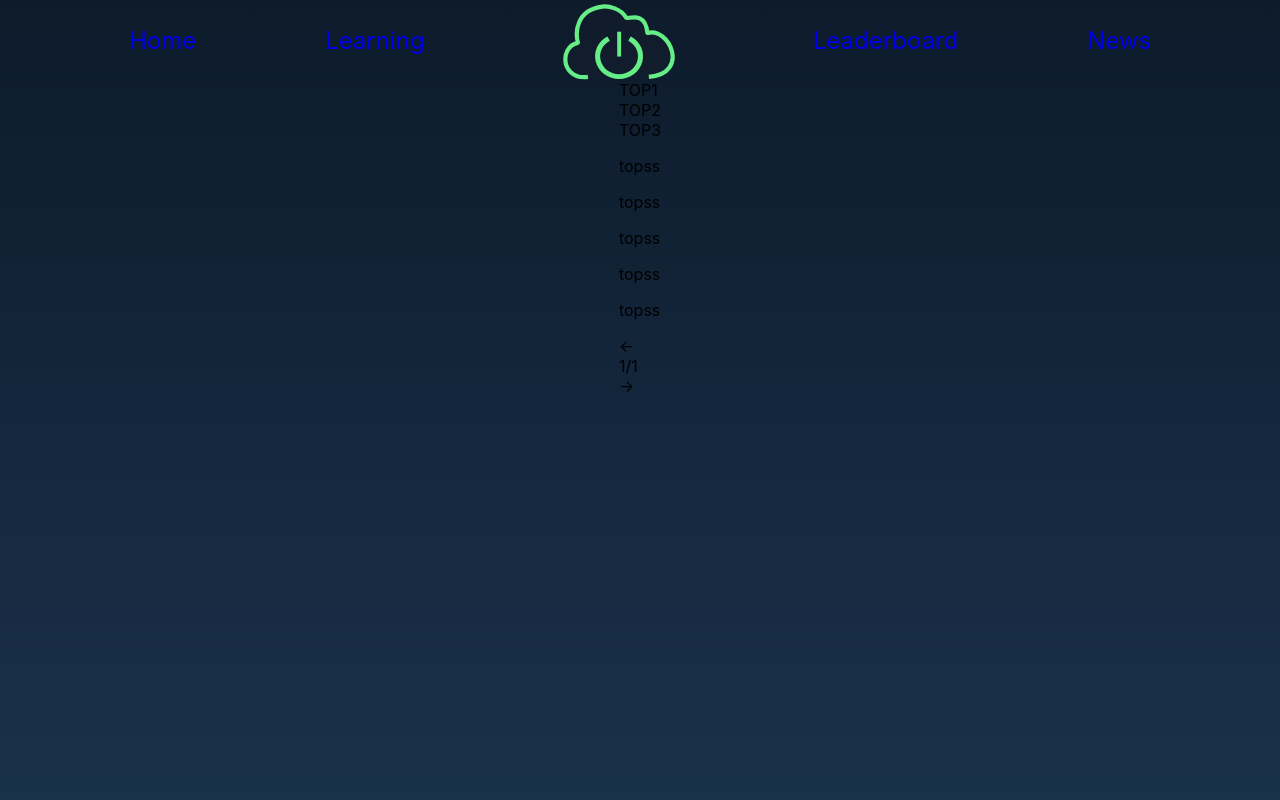
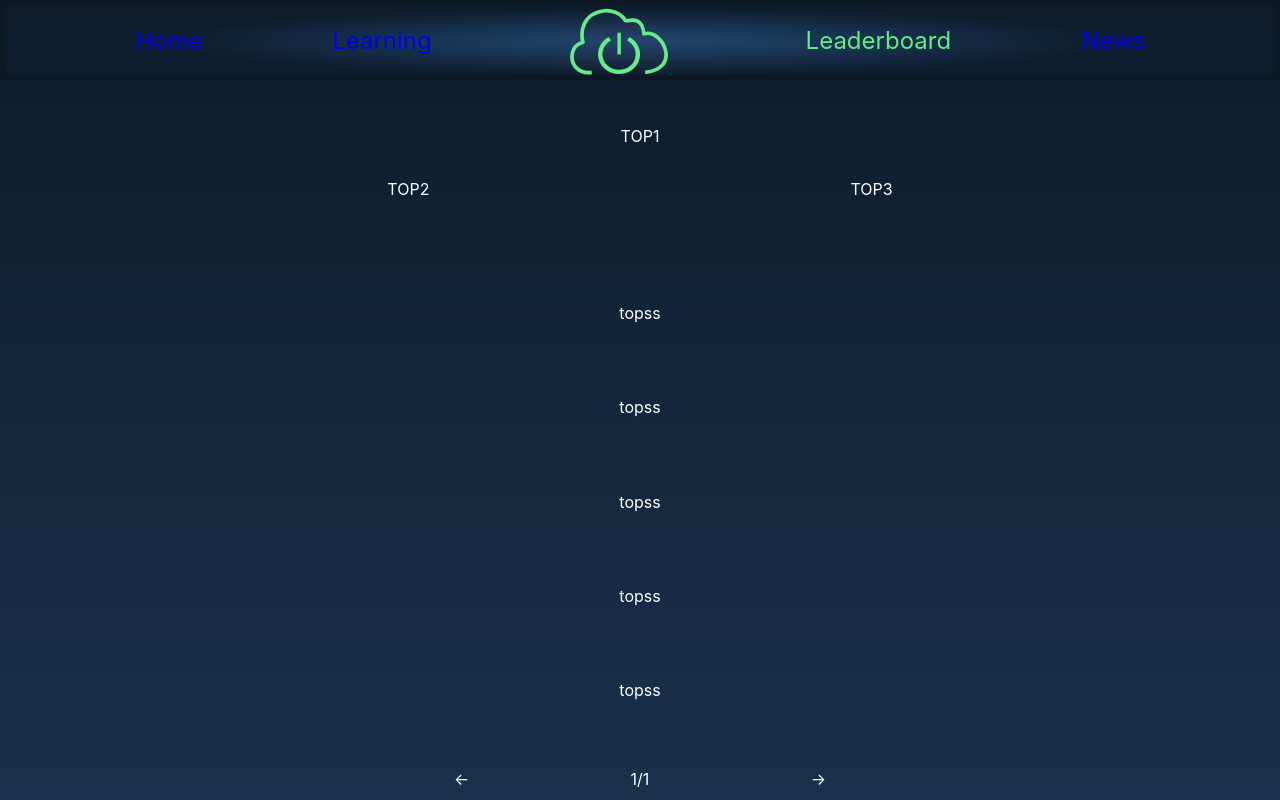
Before and after one commit to xRastele/HackTheRoot, a PHP site: page /leaderboard in a window 1280 px wide. Run offline with PHP 8.4, Linux system fonts and the light colour scheme; some libraries are stand-ins or nearby versions.

Commit message:
Basic css layout for subpages

```diff
--- /dev/null
+++ b/public/css/leaderboard.css
@@ -0,0 +1,84 @@
+.sub-container {  display: grid;
+    grid-template-columns: 0.8fr 1.9fr 0.8fr;
+    grid-template-rows: 0.8fr 2.5fr 0.2fr;
+    gap: 0px 0px;
+    grid-auto-flow: column dense;
+    align-content: center;
+    align-items: stretch;
+    grid-template-areas:
+    ". leaderboard-top3 ."
+    ". leaderboard-rest ."
+    ". leaderboard-buttons .";
+    width: 50%;
+}
+
+.leaderboard-top3 {  display: grid;
+    grid-template-columns: repeat(3, 1fr);
+    grid-template-rows: 0.7fr repeat(2, 1.3fr) 0.7fr;
+    gap: 0px 0px;
+    grid-auto-flow: row;
+    grid-template-areas:
+    ". . ."
+    ". top1 ."
+    "top2 . top3"
+    ". . .";
+    grid-area: leaderboard-top3;
+}
+
+.top1 { grid-area: top1; }
+
+.top2 { grid-area: top2; }
+
+.top3 { grid-area: top3; }
+
+.leaderboard-rest {  display: grid;
+    grid-template-columns: repeat(3, 1fr);
+    grid-template-rows: 2.1fr 0.2fr;
+    gap: 0px 0px;
+    grid-auto-flow: row;
+    grid-template-areas:
+    ". . ."
+    ". . .";
+    grid-area: leaderboard-rest;
+}
+
+.leaderboard-buttons {  display: grid;
+    grid-template-columns: repeat(3, 1fr);
+    grid-template-rows: 1fr;
+    gap: 0px 0px;
+    grid-auto-flow: row;
+    grid-template-areas:
+    "buttons-left buttons-count buttons-right";
+    grid-area: leaderboard-buttons;
+}
+
+.buttons-right { grid-area: buttons-right; }
+
+.buttons-left { grid-area: buttons-left; }
+
+.buttons-count { grid-area: buttons-count; }
+
+
+
+.sub-container {
+    width: 100%;
+    height: 100%;
+    color: white;
+}
+
+.top1,
+.top2,
+.top3,
+.leaderboard-rest,
+.leaderboard-buttons
+{
+    display: flex;
+    justify-content: center;
+    align-items: center;
+    justify-content: space-evenly;
+}
+
+.leaderboard-rest {
+    flex-direction: column;
+    justify-content: space-evenly;
+}
--- a/public/css/style.css
+++ b/public/css/style.css
@@ -1,6 +1,6 @@
 body {
     margin: 0;
-    font-family: Inter, serif;
+    font-family: Inter;
 }
 
 .container {
@@ -83,6 +83,10 @@ a:hover {
     color: #64EE85;
 }
 
+nav a.active {
+    color: #64EE85;
+}
+
 nav {
     height: 10%;
     display: flex;
@@ -91,6 +95,9 @@ nav {
     align-items: center;
     width: 100%;
     font-size: 3vh;
+    box-sizing: border-box;
+    border: 5px solid #0D1825;
+    background: radial-gradient(37.54% 48.12% at 50% 51.88%, rgba(59, 116, 183, 0.47) 0%, rgba(20, 46, 78, 0.00) 100%);
 }
 
 nav img {
```
Also changed, not shown: public/css/home.css (added, +50 -0 lines), public/css/news.css (added, +34 -0 lines).
